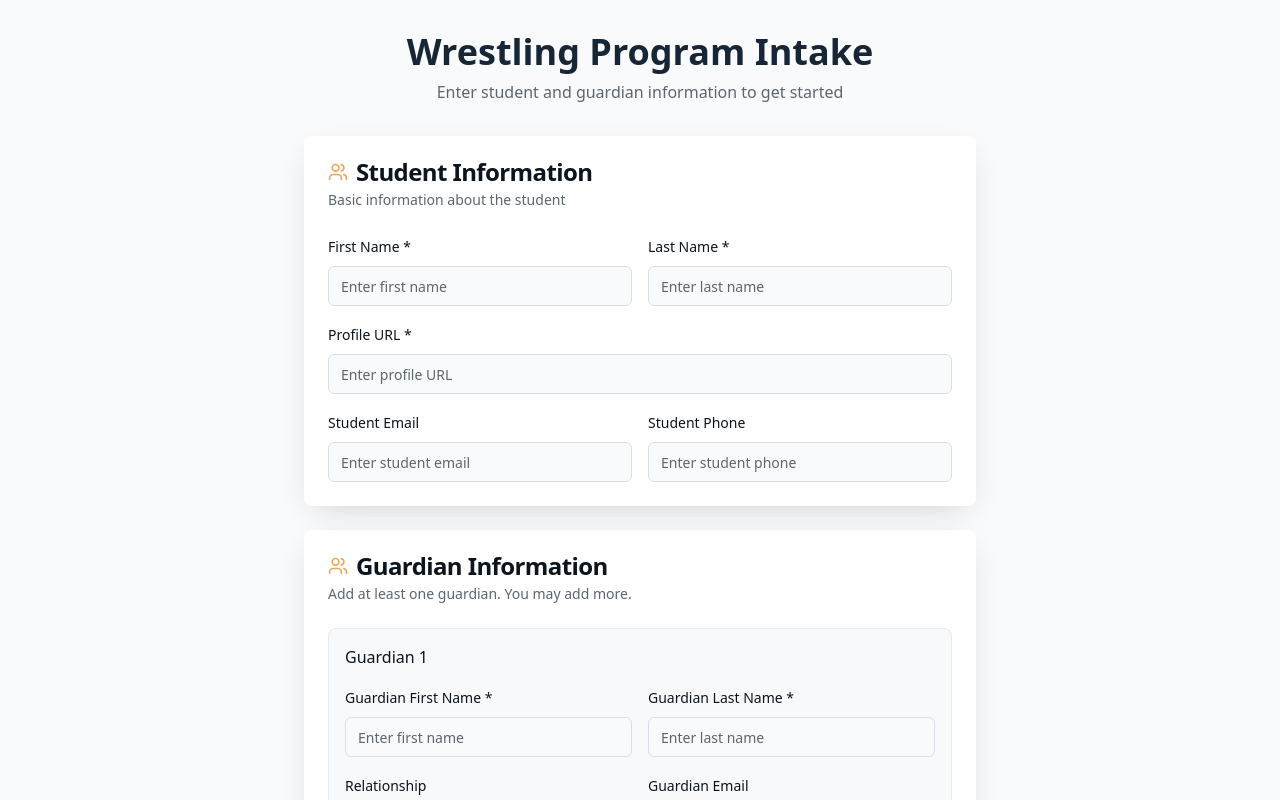
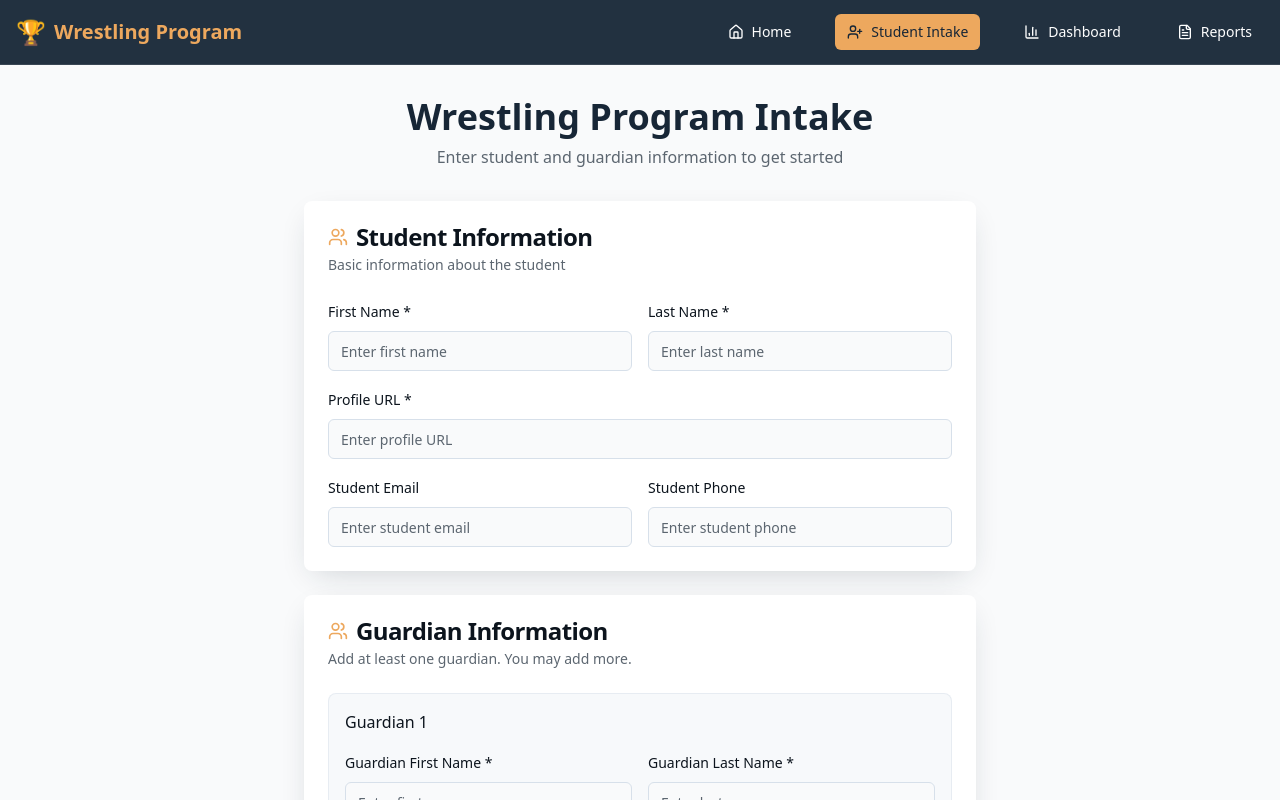
Before and after one commit to djb258/student-master-track, a React (Vite) app: page /intake in a window 1280 px wide. Shown: the top 800 px of the page. Built offline with nearby package versions, Linux system fonts and the light colour scheme.

Commit message:
Add pages to navigation
Add links to the Student Intake and Dashboard pages in the top navigation bar.

```diff
--- a/src/App.tsx
+++ b/src/App.tsx
@@ -3,6 +3,7 @@ import { Toaster as Sonner } from "@/components/ui/sonner";
 import { TooltipProvider } from "@/components/ui/tooltip";
 import { QueryClient, QueryClientProvider } from "@tanstack/react-query";
 import { BrowserRouter, Routes, Route } from "react-router-dom";
+import { Navigation } from "@/components/Navigation";
 import Index from "./pages/Index";
 import Intake from "./pages/Intake";
 import Dashboard from "./pages/Dashboard";
@@ -18,6 +19,7 @@ const App = () => (
       <Toaster />
       <Sonner />
       <BrowserRouter>
+        <Navigation />
         <Routes>
           <Route path="/" element={<Index />} />
           <Route path="/intake" element={<Intake />} />
--- /dev/null
+++ b/src/components/Navigation.tsx
@@ -0,0 +1,120 @@
+import { Link, useLocation } from "react-router-dom";
+import { cn } from "@/lib/utils";
+import {
+  Home,
+  UserPlus,
+  BarChart3,
+  FileText,
+  Menu,
+  X
+} from "lucide-react";
+import { useState } from "react";
+
+const navigationItems = [
+  {
+    name: "Home",
+    href: "/",
+    icon: Home,
+  },
+  {
+    name: "Student Intake",
+    href: "/intake",
+    icon: UserPlus,
+  },
+  {
+    name: "Dashboard",
+    href: "/dashboard",
+    icon: BarChart3,
+  },
+  {
+    name: "Reports",
+    href: "/reports",
+    icon: FileText,
+  },
+];
+
+export function Navigation() {
+  const location = useLocation();
+  const [isMobileMenuOpen, setIsMobileMenuOpen] = useState(false);
+
+  return (
+    <nav className="bg-wrestling-navy/95 backdrop-blur-sm border-b border-white/10 sticky top-0 z-50">
+      <div className="container mx-auto px-4">
+        <div className="flex items-center justify-between h-16">
+          {/* Logo/Brand */}
+          <Link to="/" className="flex items-center space-x-2">
+            <div className="text-2xl">🏆</div>
+            <span className="text-xl font-bold text-wrestling-gold">
+              Wrestling Program
+            </span>
+          </Link>
+
+          {/* Desktop Navigation */}
+          <div className="hidden md:flex items-center space-x-8">
+            {navigationItems.map((item) => {
+              const Icon = item.icon;
+              const isActive = location.pathname === item.href;
+
+              return (
+                <Link
+                  key={item.href}
+                  to={item.href}
+                  className={cn(
+                    "flex items-center space-x-2 px-3 py-2 rounded-md text-sm font-medium transition-colors",
+                    isActive
+                      ? "bg-wrestling-gold text-wrestling-navy"
+                      : "text-white hover:bg-white/10 hover:text-wrestling-gold"
+                  )}
+                >
+                  <Icon className="h-4 w-4" />
+                  <span>{item.name}</span>
+                </Link>
+              );
+            })}
+          </div>
+
+          {/* Mobile menu button */}
+          <button
+            onClick={() => setIsMobileMenuOpen(!isMobileMenuOpen)}
+            className="md:hidden p-2 rounded-md text-white hover:bg-white/10"
+          >
+            {isMobileMenuOpen ? (
+              <X className="h-6 w-6" />
+            ) : (
+              <Menu className="h-6 w-6" />
+            )}
+          </button>
+        </div>
+
+        {/* Mobile Navigation */}
+        {isMobileMenuOpen && (
+          <div className="md:hidden pb-4">
+            <div className="flex flex-col space-y-2">
+              {navigationItems.map((item) => {
+                const Icon = item.icon;
+                const isActive = location.pathname === item.href;
+
+                return (
+                  <Link
+                    key={item.href}
+                    to={item.href}
+                    onClick={() => setIsMobileMenuOpen(false)}
+                    className={cn(
+                      "flex items-center space-x-2 px-3 py-2 rounded-md text-sm font-medium transition-colors",
+                      isActive
+                        ? "bg-wrestling-gold text-wrestling-navy"
+                        : "text-white hover:bg-white/10 hover:text-wrestling-gold"
+                    )}
+                  >
+                    <Icon className="h-4 w-4" />
+                    <span>{item.name}</span>
+                  </Link>
+                );
+              })}
+            </div>
+          </div>
+        )}
+      </div>
+    </nav>
+  );
+}
```
